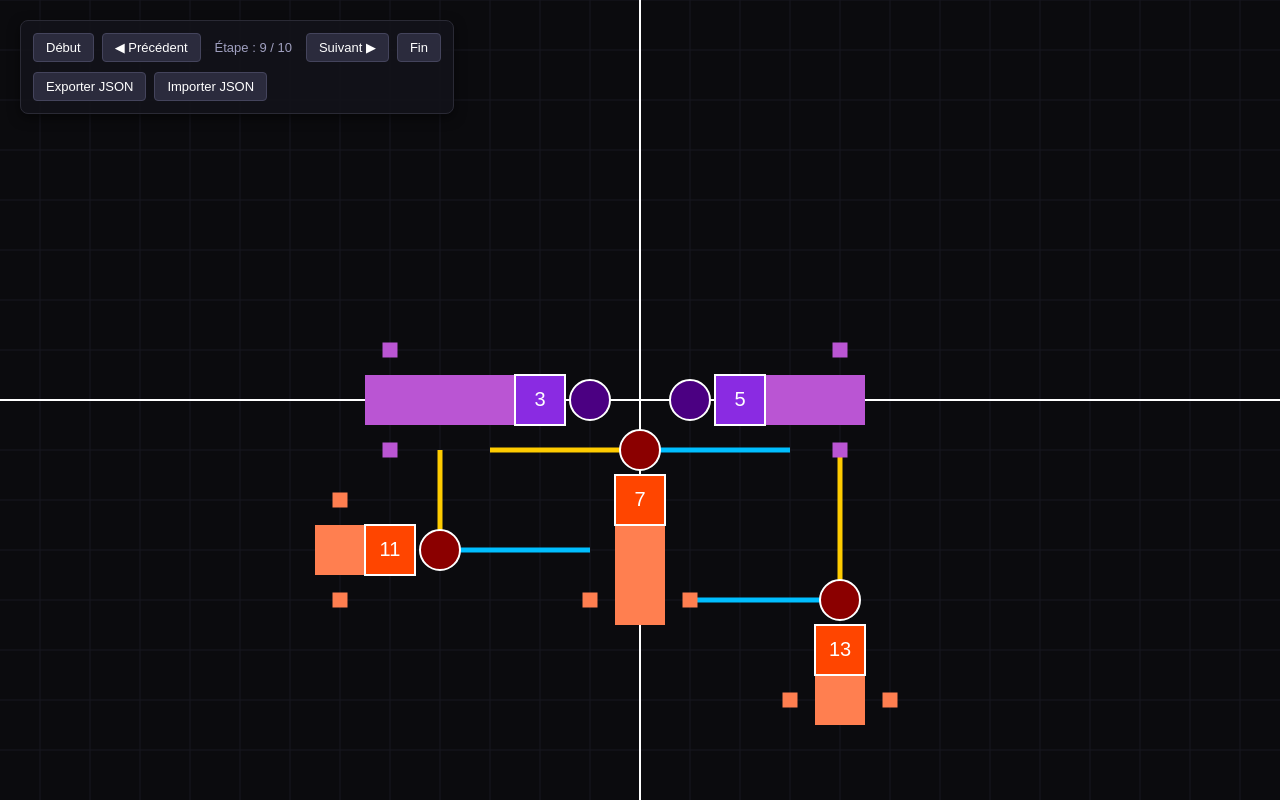
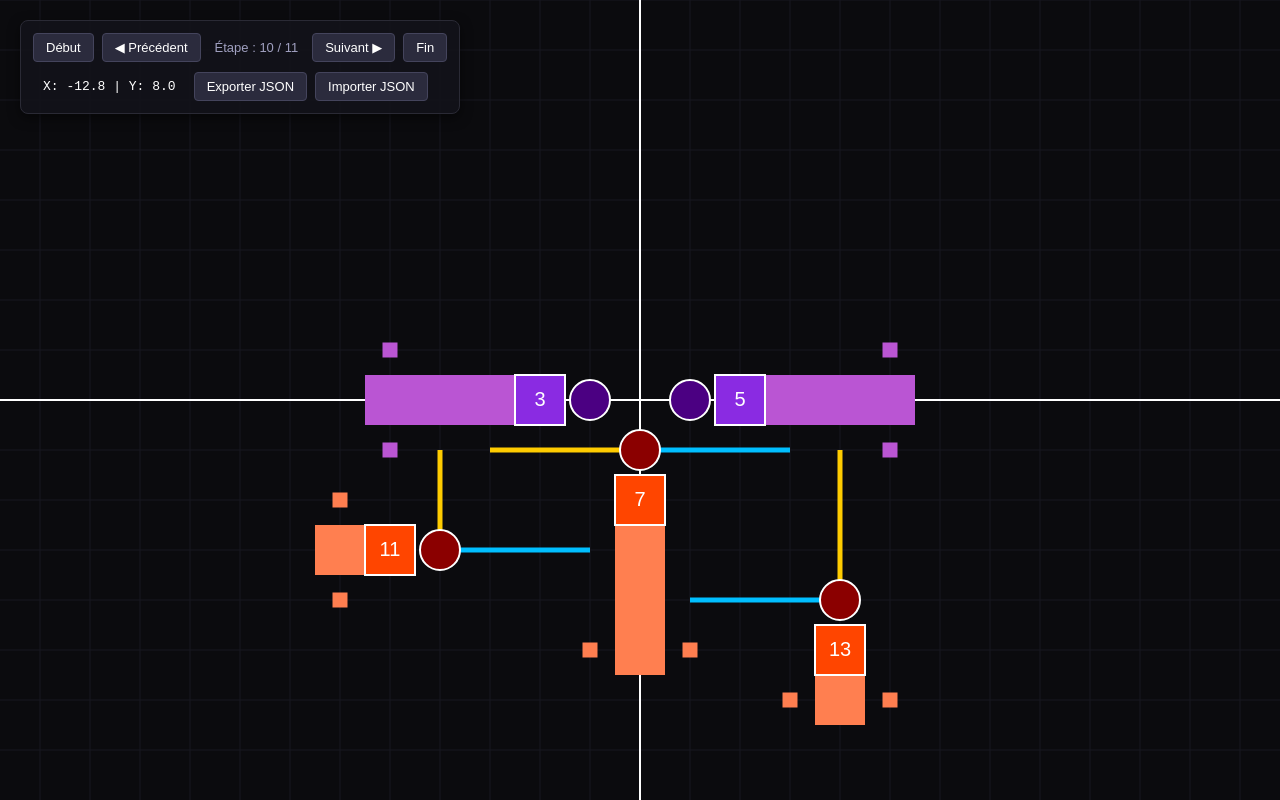
Before and after one commit to ErwanAllot/nombres-premiers-graphe, a plain HTML site: page index.html in a window 1280 px wide. Both pictures are taken after a click on the button "◀ Précédent". Drawn offline with Linux system fonts and the light colour scheme.

Commit message:
écouteur position souris sur graph x et y

```diff
--- a/index.html
+++ b/index.html
@@ -21,6 +21,9 @@
             <button id="btn-fin" title="Aller à la fin">Fin</button>
         </div>
         <div class="groupe-boutons">
+            <!-- Ajout de l'indicateur de coordonnées -->
+            <span id="coord-souris" style="padding: 0 10px; font-family: monospace;">X: 0 | Y: 0</span>
+
             <button id="btn-exporter-json" title="Sauvegarder l'état (JSON)">Exporter JSON</button>
             <label for="input-importer-json" class="bouton-fichier">Importer JSON</label>
             <input type="file" id="input-importer-json" accept=".json" style="display: none;">
--- a/js/interactions/souris.js
+++ b/js/interactions/souris.js
@@ -34,6 +34,14 @@
     etatGrille.decalageY = canvas.height / 2;
 }
 
+function convertirPixelsVersGrille(pixelX, pixelY, etat) {
+    const x = (pixelX - etat.decalageX) / etat.echelle;
+    const y = (etat.decalageY - pixelY) / etat.echelle; // Inversé si ton axe Y monte vers le haut
+    return { x, y };
+}
+
+
+
 function configurerEcouteursEvenements() {
     window.addEventListener('resize', redimensionnerCanvas);
 
@@ -46,20 +54,39 @@
     });
 
     window.addEventListener('mousemove', (e) => {
-        if (!etatGrille.estEnTrainDeGlisser) return;
+        // Gestion du déplacement (pan) si on clique-glisse
+        if (etatGrille.estEnTrainDeGlisser) {
+            const deltaX = e.clientX - etatGrille.derniereSourisX;
+            const deltaY = e.clientY - etatGrille.derniereSourisY;
 
-        const deltaX = e.clientX - etatGrille.derniereSourisX;
-        const deltaY = e.clientY - etatGrille.derniereSourisY;
+            etatGrille.decalageX += deltaX;
+            etatGrille.decalageY += deltaY;
 
-        etatGrille.decalageX += deltaX;
-        etatGrille.decalageY += deltaY;
+            etatGrille.derniereSourisX = e.clientX;
+            etatGrille.derniereSourisY = e.clientY;
+        }
 
-        etatGrille.derniereSourisX = e.clientX;
-        etatGrille.derniereSourisY = e.clientY;
+        // --- MISE À JOUR DES COORDONNÉES DE LA SOURIS ---
+        const divCoord = document.getElementById('coord-souris');
+        if (divCoord) {
+            const rect = canvas.getBoundingClientRect();
+            const pixelX = e.clientX - rect.left;
+            const pixelY = e.clientY - rect.top;
+
+            const coordsLogiques = convertirPixelsVersGrille(pixelX, pixelY, etatGrille);
+            divCoord.textContent = `X: ${coordsLogiques.x.toFixed(1)} | Y: ${coordsLogiques.y.toFixed(1)}`;
+        }
     });
 
     window.addEventListener('mouseup', () => {
         etatGrille.estEnTrainDeGlisser = false;
+    });
+
+    canvas.addEventListener('mouseleave', () => {
+        const divCoord = document.getElementById('coord-souris');
+        if (divCoord) {
+            divCoord.textContent = `X: - | Y: -`;
+        }
     });
 
     canvas.addEventListener('wheel', (e) => {
--- a/js/scenario.js
+++ b/js/scenario.js
@@ -74,3 +74,20 @@
 etape("Allongement des queues de 5 et 7", (epingles) => {
     allongerQueues(epingles, 5, 7);
 });
+
+
+
+// ÉTAPE 11 : Chemin (5, 13)
+etape("Test unique du Chemin (5, 13)", (epingles, chemins) => {
+    ajouterCheminEntre(epingles, chemins, 5, 13);
+});
+
+//ÉTAPE 12 : Épingle 18
+// etape("Génération de l'épingle 18 (Rouge)", (epingles) => {
+//     nouvelleEpingle(epingles, 18, 6, 4, 'rouge');
+// });
+
+// ÉTAPE 10 : Allongement 5 et 13
+// etape("Allongement des queues de 5 et 13", (epingles) => {
+//     allongerQueues(epingles, 5, 13);
+// });
```
